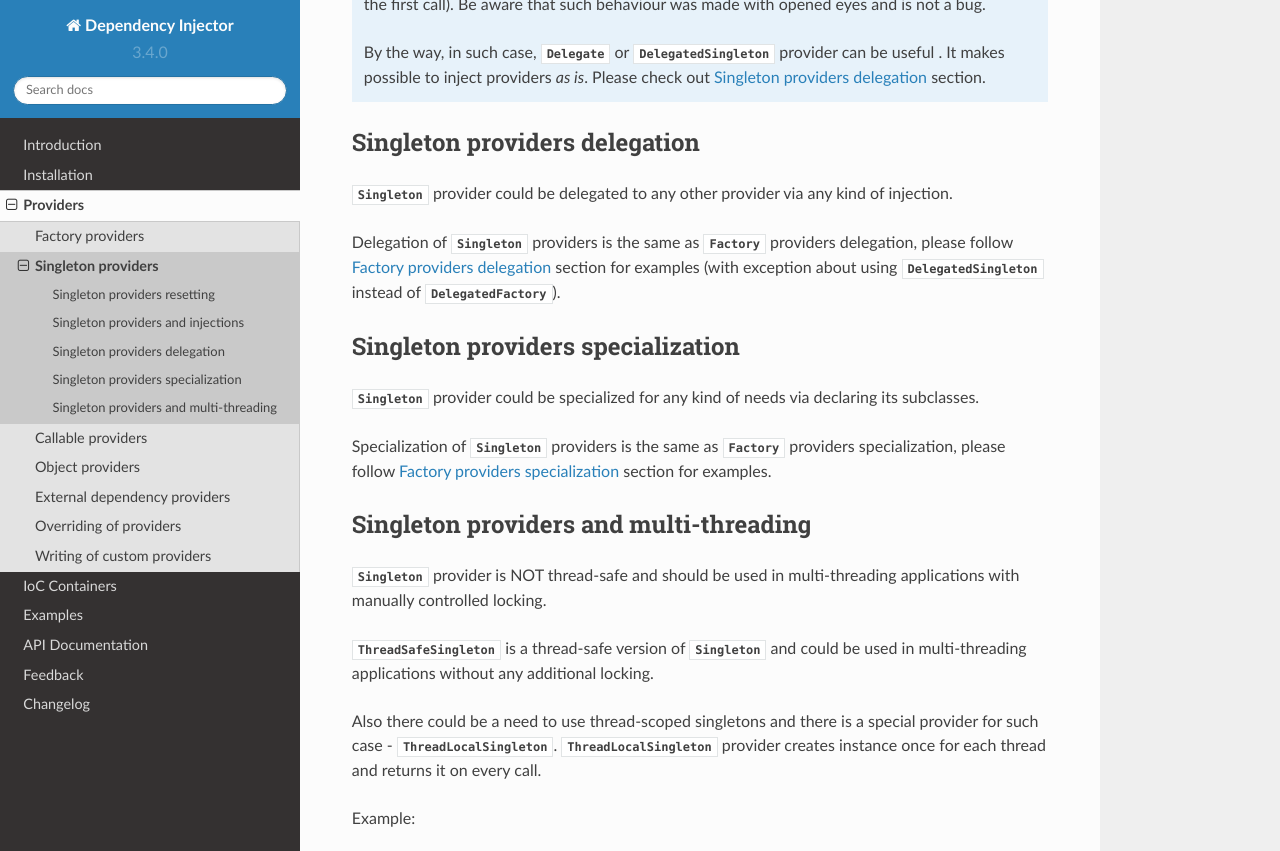
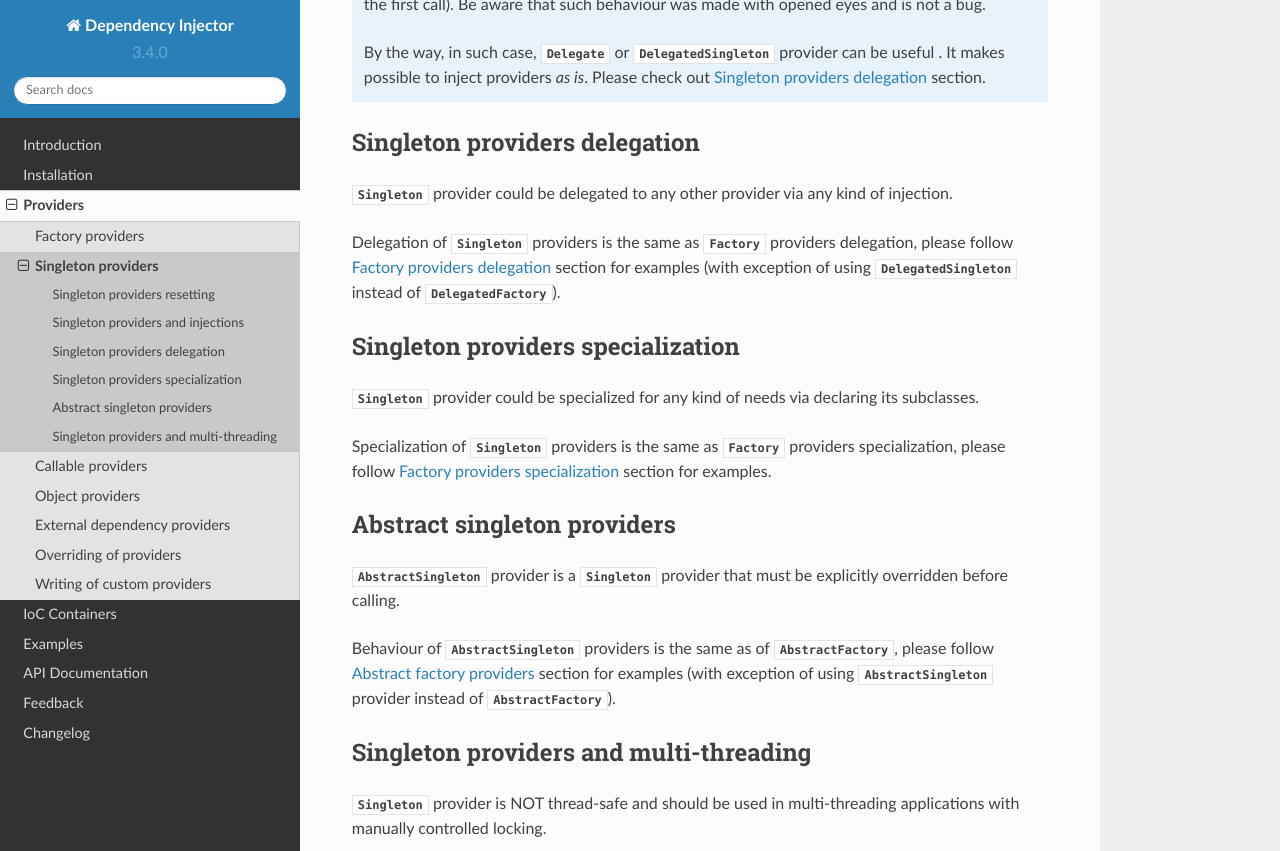
Before and after one commit to ets-labs/python-dependency-injector, a Sphinx documentation site: the page built from docs/providers/singleton.rst, in a window 1280 px wide and 900 px high, scrolled down 1349 px, cut to the strip 0-851 px from the top of the window. Built offline with Sphinx 7.4.7 and the Read the Docs theme 2.0.0, drawn with Linux system fonts in a browser that asks for light colours.

Commit message:
Add docs for abstract callable and singleton providers

```diff
--- a/docs/providers/singleton.rst
+++ b/docs/providers/singleton.rst
@@ -65,7 +65,7 @@ any kind of injection.
 Delegation of :py:class:`Singleton` providers is the same as
 :py:class:`Factory` providers delegation, please follow
 :ref:`factory_providers_delegation` section for examples (with exception
-about using :py:class:`DelegatedSingleton` instead of
+of using :py:class:`DelegatedSingleton` instead of
 :py:class:`DelegatedFactory`).
 
 Singleton providers specialization
@@ -77,6 +77,17 @@ declaring its subclasses.
 Specialization of :py:class:`Singleton` providers is the same as
 :py:class:`Factory` providers specialization, please follow
 :ref:`factory_providers_specialization` section for examples.
+
+Abstract singleton providers
+~~~~~~~~~~~~~~~~~~~~~~~~~~~~
+
+:py:class:`AbstractSingleton` provider is a :py:class:`Singleton` provider that
+must be explicitly overridden before calling.
+
+Behaviour of :py:class:`AbstractSingleton` providers is the same as of
+:py:class:`AbstractFactory`, please follow :ref:`abstract_factory_providers`
+section for examples (with exception of using :py:class:`AbstractSingleton`
+provider instead of :py:class:`AbstractFactory`).
 
 Singleton providers and multi-threading
 ~~~~~~~~~~~~~~~~~~~~~~~~~~~~~~~~~~~~~~~
```
Also changed, not shown: docs/providers/callable.rst (+11 -1 lines), docs/providers/factory.rst (+6 -4 lines).
